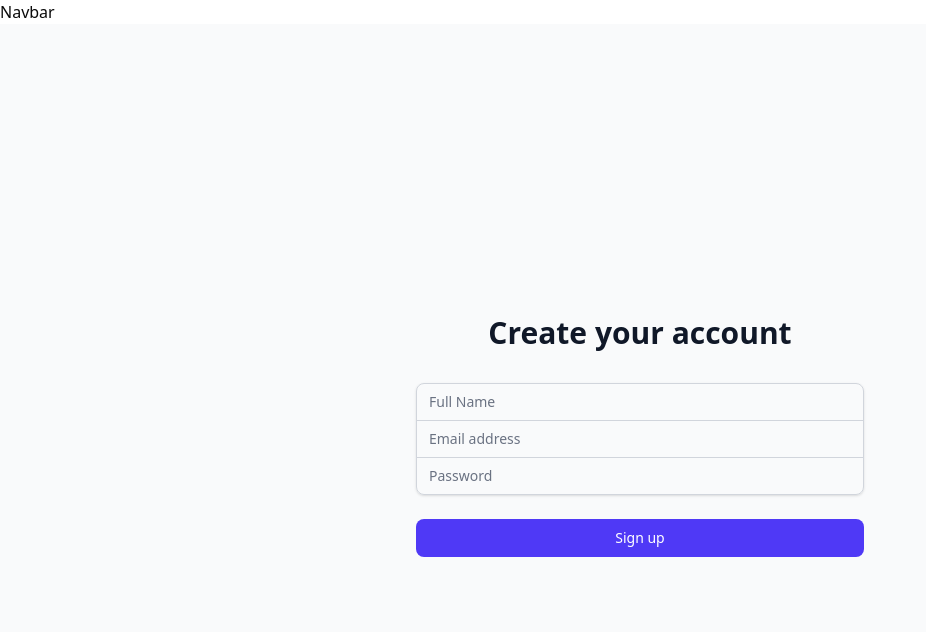
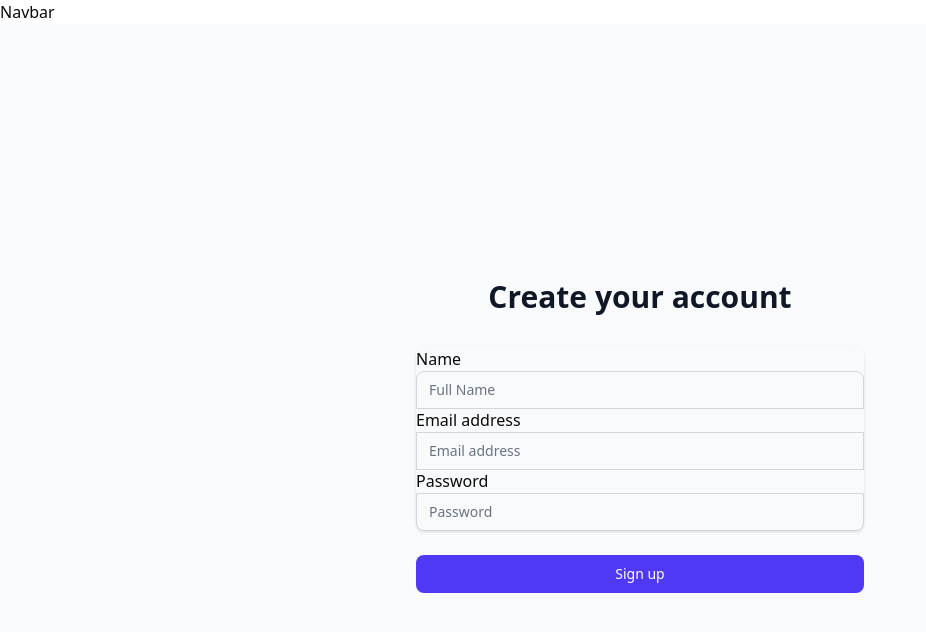
Before and after one commit to Abhishek09yadav/RealTimeChatApplication, a Next.js app in the folder Frontend/: page /SignupPage in a window 1280 px wide. Shown: the top 632 px of the page, without its empty margins (0-926 px from the left). Built offline with nearby package versions, Linux system fonts and the light colour scheme; no server answers.

Commit message:
Refactor SignupPage component; rename 'name' to 'fullName' and update validation logic; configure CORS settings in backend

```diff
--- a/Frontend/src/Components/SignupPage.tsx
+++ b/Frontend/src/Components/SignupPage.tsx
@@ -4,14 +4,14 @@ import { useRouter } from "next/navigation";
 import { axiosInstance } from "@/lib/axios";
 
 interface SignupFormData {
-  name: string;
+  fullName: string;
   email: string;
   password: string;
 }
 
 export default function SignupPage() {
   const [formData, setFormData] = useState<SignupFormData>({
-    name: "",
+    fullName: "",
     email: "",
     password: "",
   });
@@ -30,8 +30,8 @@ export default function SignupPage() {
   const validateForm = (): boolean => {
     const newErrors: Partial<SignupFormData> = {};
 
-    if (!formData.name.trim()) {
-      newErrors.name = "Name is required";
+    if (!formData.fullName.trim()) {
+      newErrors.fullName = "fullName is required";
     }
 
     if (!formData.email.trim()) {
@@ -57,7 +57,7 @@ export default function SignupPage() {
       axiosInstance
         .post("/auth/signup", formData)
         .then((res) => res.data)
-        .then((res) => console.log("signup response",res))
+        .then((res) => console.log("signup respons",res))
         .then(() => router.push("/login"))
         .catch((err) => console.log(err));
     }
@@ -74,29 +74,25 @@ export default function SignupPage() {
         <form className="mt-8 space-y-6" onSubmit={handleSubmit}>
           <div className="rounded-md shadow-sm -space-y-px">
             <div>
-              <label htmlFor="name" className="sr-only">
-                Name
-              </label>
+              <label htmlFor="fullName">Name</label>
               <input
-                id="name"
-                name="name"
+                id="fullName"
+                name="fullName"
                 type="text"
                 required
                 className={`appearance-none rounded-none relative block w-full px-3 py-2 border ${
-                  errors.name ? "border-red-500" : "border-gray-300"
+                  errors.fullName ? "border-red-500" : "border-gray-300"
                 } placeholder-gray-500 text-gray-900 rounded-t-md focus:outline-none focus:ring-indigo-500 focus:border-indigo-500 focus:z-10 sm:text-sm`}
                 placeholder="Full Name"
-                value={formData.name}
+                value={formData.fullName}
                 onChange={handleChange}
               />
-              {errors.name && (
-                <p className="mt-1 text-red-500 text-xs">{errors.name}</p>
+              {errors.fullName && (
+                <p className="mt-1 text-red-500 text-xs">{errors.fullName}</p>
               )}
             </div>
             <div>
-              <label htmlFor="email" className="sr-only">
-                Email address
-              </label>
+              <label htmlFor="email">Email address</label>
               <input
                 id="email"
                 name="email"
@@ -114,9 +110,7 @@ export default function SignupPage() {
               )}
             </div>
             <div>
-              <label htmlFor="password" className="sr-only">
-                Password
-              </label>
+              <label htmlFor="password">Password</label>
               <input
                 id="password"
                 name="password"
```
Also changed, not shown: 1 other file (tests, documents, lock files or other folders).
